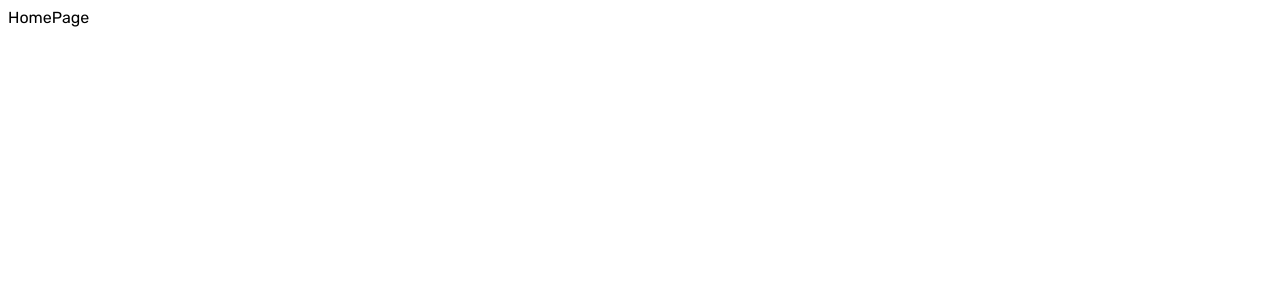
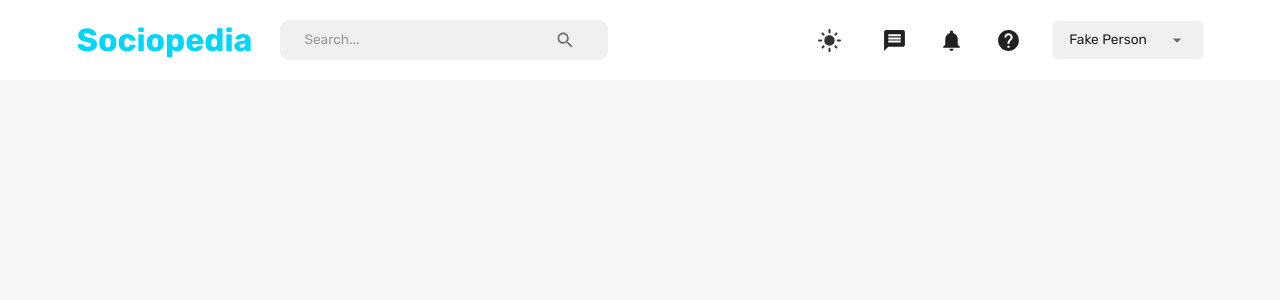
Before and after one commit to maddietale/Sociopedia, a React (Create React App) app in the folder client/: page /home in a window 1280 px wide. Shown: the top 300 px of the page. Built offline with nearby package versions, Linux system fonts and the light colour scheme.

Commit message:
Setup Navbar

```diff
--- a/client/src/App.js
+++ b/client/src/App.js
@@ -2,15 +2,25 @@ import { BrowserRouter, Navigate, Routes, Route } from "react-router-dom";
 import HomePage from "scenes/homePage";
 import LoginPage from "scenes/loginPage";
 import ProfilePage from "scenes/profilePage";
+import { useMemo } from "react";
+import { useSelector } from "react-redux";
+import { CssBaseline, ThemeProvider } from "@mui/material";
+import { createTheme } from "@mui/material/styles";
+import { themeSettings } from "theme";
 
 function App() {
+  const mode = useSelector((state) => state.mode);
+  const theme = useMemo(() => createTheme(themeSettings(mode)), [mode]);
   return <div className="app">
     <BrowserRouter>
-      <Routes>
-        <Route path="/" element={<LoginPage />} />
-        <Route path="/home" element={<HomePage />} />
-        <Route path="/profile/:userId" element={<ProfilePage />} />
-      </Routes>
+      <ThemeProvider theme={theme}>
+        <CssBaseline />
+        <Routes>
+          <Route path="/" element={<LoginPage />} />
+          <Route path="/home" element={<HomePage />} />
+          <Route path="/profile/:userId" element={<ProfilePage />} />
+        </Routes>
+      </ThemeProvider>
     </BrowserRouter>
   </div>;
 }
--- /dev/null
+++ b/client/src/components/FlexBetween.jsx
@@ -0,0 +1,11 @@
+import { Box } from "@mui/material";
+import { styled } from "@mui/system";
+
+// Styled Component
+const FlexBetween = styled(Box)({
+    display: "flex",
+    justifyContent: "space-between",
+    alignItems: "center"
+});
+
+export default FlexBetween;
--- a/client/src/index.js
+++ b/client/src/index.js
@@ -1,8 +1,8 @@
 import React from 'react';
 import ReactDOM from 'react-dom/client';
-import './index.css';
-import App from './App';
-import authReducer from "./state";
+import 'index.css';
+import App from 'App';
+import authReducer from "state";
 import { configureStore, getDefaultMiddleware } from '@reduxjs/toolkit';
 import { Provider } from 'react-redux';
 import { persistStore, persistReducer, FLUSH, REHYDRATE, PAUSE, PERSIST, PURGE, REGISTER } from 'redux-persist';
--- a/client/src/scenes/homePage/index.jsx
+++ b/client/src/scenes/homePage/index.jsx
@@ -1,5 +1,12 @@
+import { Box } from "@mui/material";
+import Navbar from "scenes/navbar";
+
 const HomePage = () => {
-  return <div>HomePage</div>;
+  return (
+    <Box>
+      <Navbar />
+    </Box>
+  );
 };
 
 export default HomePage;
--- a/client/src/scenes/navbar/index.jsx
+++ b/client/src/scenes/navbar/index.jsx
@@ -1,5 +1,194 @@
+import { useState } from "react";
+import {
+  Box,
+  IconButton,
+  InputBase,
+  Typography,
+  Select,
+  MenuItem,
+  FormControl,
+  useTheme,
+  useMediaQuery,
+} from "@mui/material";
+import {
+  Search,
+  Message,
+  DarkMode,
+  LightMode,
+  Notifications,
+  Help,
+  Menu,
+  Close,
+} from "@mui/icons-material";
+import { useDispatch, useSelector } from "react-redux";
+import { setMode, setLogout } from "state";
+import { useNavigate } from "react-router-dom";
+import FlexBetween from "components/FlexBetween";
+
 const Navbar = () => {
-  return <div>Navbar</div>;
+  const [isMobileMenuToggled, setIsMobileMenuToggled] = useState(false);
+  const dispatch = useDispatch();
+  const navigate = useNavigate();
+  const user = useSelector((state) => state.user);
+  const isNonMobileScreens = useMediaQuery("(min-width: 1000px)");
+  const theme = useTheme();
+  const neutralLight = theme.palette.neutral.light;
+  const dark = theme.palette.neutral.dark;
+  const background = theme.palette.background.default;
+  const primaryLight = theme.palette.background.light;
+  const alt = theme.palette.background.alt;
+  // const fullName = `${user.firstName} ${user.lastName}`;
+
+  return (
+    <FlexBetween padding="1rem 6%" backgroundColor={alt}>
+      <FlexBetween gap="1.75rem">
+        <Typography
+          fontWeight="bold"
+          fontSize="clamp(1rem, 2rem, 2.25rem)"
+          color="primary"
+          onClick={() => navigate("/home")}
+          sx={{
+            "&:hover": {
+              color: primaryLight,
+              cursor: "pointer",
+            },
+          }}
+        >
+          Sociopedia
+        </Typography>
+        {isNonMobileScreens && (
+          <FlexBetween
+            backgroundColor={neutralLight}
+            borderRadius="9px"
+            gap="3rem"
+            padding="0.1rem 1.5rem"
+          >
+            <InputBase placeholder="Search..." />
+            <IconButton>
+              <Search />
+            </IconButton>
+          </FlexBetween>
+        )}
+      </FlexBetween>
+
+      {/* DESKTOP NAV */}
+      {isNonMobileScreens ? (
+        <FlexBetween gap="2rem">
+          <IconButton onClick={() => dispatch(setMode())}>
+            {theme.palette.mode === "dark" ? (
+              <DarkMode sx={{ fontSize: "25px" }} />
+            ) : (
+              <LightMode sx={{ color: dark, fontSize: "25px" }} />
+            )}
+          </IconButton>
+          <Message sx={{ fontSize: "25px" }} />
+          <Notifications sx={{ fontSize: "25px" }} />
+          <Help sx={{ fontSize: "25px" }} />
+          <FormControl variant="standard" value={"Fake Person"}>
+            <Select
+              value={"Fake Person"}
+              sx={{
+                backgroundColor: neutralLight,
+                width: "150px",
+                borderRadius: "0.25rem",
+                p: "0.25rem 1rem",
+                "& .MuiSvgIcon-root": {
+                  pr: "0.25rem",
+                  width: "3rem",
+                },
+                "& .MuiSelect-select:focus": {
+                  backgroundColor: neutralLight,
+                },
+              }}
+              input={<InputBase />}
+            >
+              <MenuItem value={"Fake Person"}>
+                <Typography>{"Fake Person"}</Typography>
+              </MenuItem>
+              <MenuItem onClick={() => dispatch(setLogout())}>Log Out</MenuItem>
+            </Select>
+          </FormControl>
+        </FlexBetween>
+      ) : (
+        <IconButton
+          onClick={() => setIsMobileMenuToggled(!isMobileMenuToggled)}
+        >
+          <Menu />
+        </IconButton>
+      )}
+      {/* MOBILE NAV */}
+      {!isNonMobileScreens && isMobileMenuToggled && (
+        <Box
+          position="fixed"
+          right="0"
+          bottom="0"
+          height="100%"
+          zIndex="10"
+          maxWidth="500px"
+          minWidth="300px"
+          backgroundColor={background}
+        >
+          {/* CLOSE ICON */}
+          <Box display="flex" justifyContent="flex-end" p="1rem">
+            <IconButton
+              onClick={() => setIsMobileMenuToggled(!isMobileMenuToggled)}
+            >
+              <Close />
+            </IconButton>
+          </Box>
+
+          {/* MENU ITEMS */}
+          <FlexBetween
+            display="flex"
+            flexDirection="column"
+            justifyContent="center"
+            alignItems="center"
+            gap="3rem"
+          >
+            <IconButton
+              onClick={() => dispatch(setMode())}
+              sx={{ fontSize: "25px" }}
+            >
+              {theme.palette.mode === "dark" ? (
+                <DarkMode sx={{ fontSize: "25px" }} />
+              ) : (
+                <LightMode sx={{ color: dark, fontSize: "25px" }} />
+              )}
+            </IconButton>
+            <Message sx={{ fontSize: "25px" }} />
+            <Notifications sx={{ fontSize: "25px" }} />
+            <Help sx={{ fontSize: "25px" }} />
+            <FormControl variant="standard" value={"Fake Person"}>
+              <Select
+                value={"Fake Person"}
+                sx={{
+                  backgroundColor: neutralLight,
+                  width: "150px",
+                  borderRadius: "0.25rem",
+                  p: "0.25rem 1rem",
+                  "& .MuiSvgIcon-root": {
+                    pr: "0.25rem",
+                    width: "3rem",
+                  },
+                  "& .MuiSelect-select:focus": {
+                    backgroundColor: neutralLight,
+                  },
+                }}
+                input={<InputBase />}
+              >
+                <MenuItem value={"Fake Person"}>
+                  <Typography>{"Fake Person"}</Typography>
+                </MenuItem>
+                <MenuItem onClick={() => dispatch(setLogout())}>
+                  Log Out
+                </MenuItem>
+              </Select>
+            </FormControl>
+          </FlexBetween>
+        </Box>
+      )}
+    </FlexBetween>
+  );
 };
 
 export default Navbar;
```
